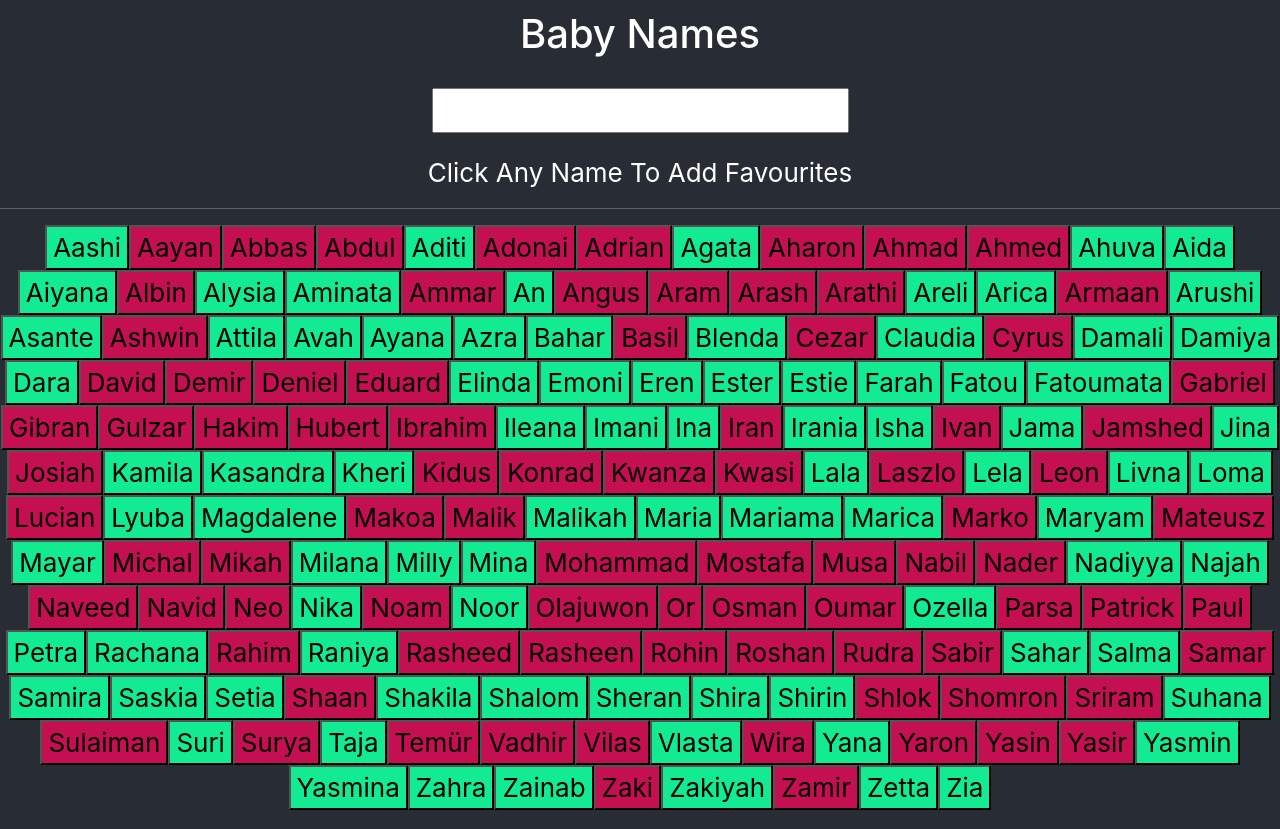
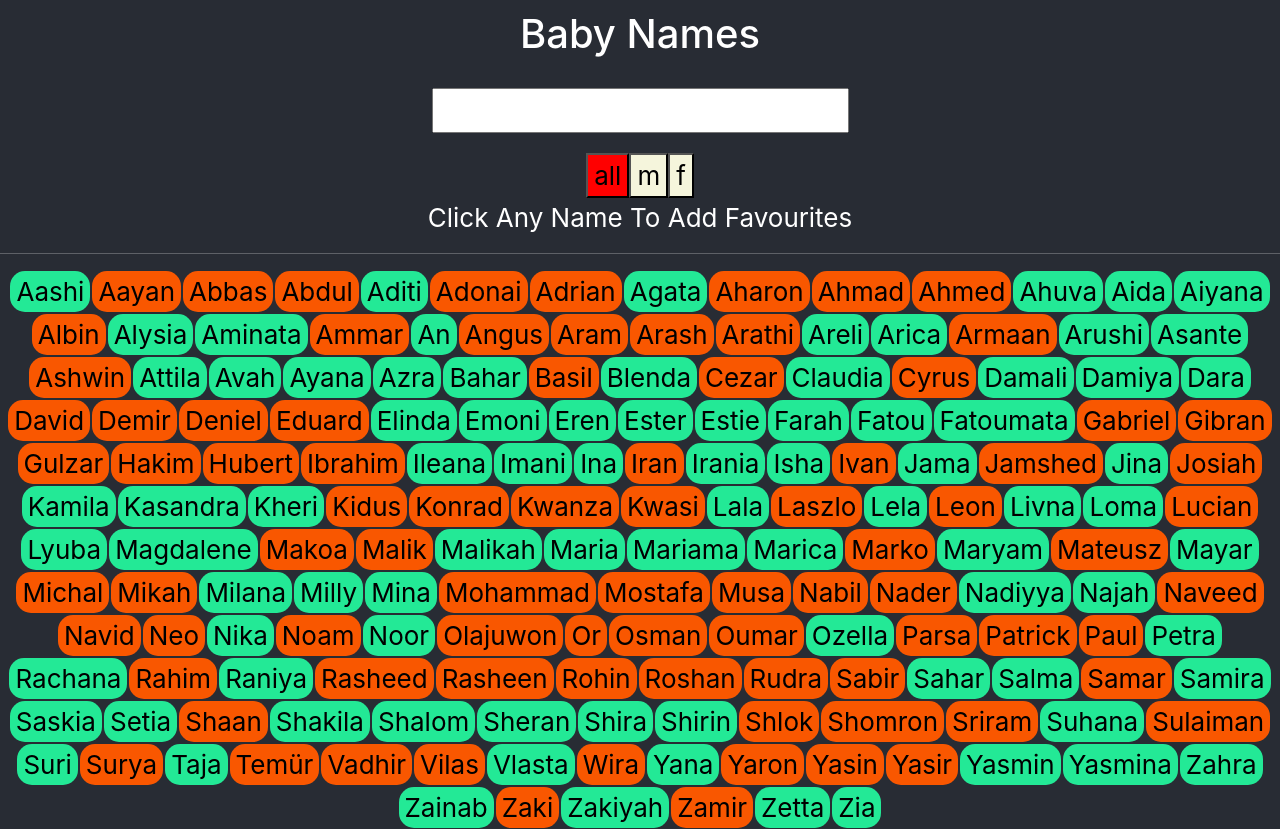
Before and after one commit to ikanengKhoza/baby-names, a React (Create React App) app: page / in a window 1280 px wide. Built offline with nearby package versions, Linux system fonts and the light colour scheme.

Commit message:
Part 3 Completed
Part 3 Completed

```diff
--- a/src/App.css
+++ b/src/App.css
@@ -35,12 +35,12 @@
 }
 
 .btn-background {
-  background-color: rgb(18, 235, 145);
+  background-color: rgb(35, 233, 150);
+  border: none;
+  border-radius: 15px;
+  margin: 1px;
 }
 
-.button-boy {
-  background-color: yellow;
-}
 
 h1 {
   margin: 10px;
--- a/src/NameDisplay.js
+++ b/src/NameDisplay.js
@@ -10,7 +10,7 @@ const BabyName = ({ nameProp, handleClick }) => {
       onClick={() => handleClick(nameProp)}
       className="btn-background"
       style={{
-        backgroundColor: sex === "m" ? "#c40f51" : "none",
+        backgroundColor: sex === "m" ? "#F95700FF" : "none",
       }}
     >
       {name}
@@ -21,9 +21,14 @@ const BabyName = ({ nameProp, handleClick }) => {
 const NameDisplay = () => {
   const [searchInput, setSearchInput] = useState("");
   const [favourites, setFavourites] = useState([]);
+  const [filteredSex, setfilteredSex] = useState("all");
 
   const handleNameClick = (nameObject) => {
     setFavourites([...favourites, nameObject]);
+  };
+
+  const handleRemoveNameFavourite = (nameObject) => {
+    setFavourites(favourites.filter((fav) => fav.id !== nameObject.id));
   };
 
   return (
@@ -34,12 +39,44 @@ const NameDisplay = () => {
           value={searchInput}
           onChange={(e) => setSearchInput(e.target.value)}
         />
+
+
+
+
+        <div>
+          <button
+            onClick={() => setfilteredSex("all")}
+            style={{
+              backgroundColor: filteredSex === "all" ? "red" : "beige",
+            }}
+          >
+            all
+          </button>
+          <button
+            onClick={() => setfilteredSex("m")}
+            style={{
+              backgroundColor: filteredSex === "m" ? "#F95700FF" : "beige",
+            }}
+          >
+           m
+          </button>
+          <button
+            onClick={() => setfilteredSex("f")}
+            style={{
+              backgroundColor: filteredSex === "f" ? "rgb(35, 233, 150)" : "beige",
+            }}
+          >
+           f
+          </button>
+        </div>
+
         <div>
           {favourites.map((fav) => (
-            <BabyName nameProp={fav} />
-          ))}{" "}
+            <BabyName nameProp={fav} handleClick={handleRemoveNameFavourite} />
+          ))}
           Click Any Name To Add Favourites
         </div>
+
         <hr />
 
         {NameData.sort((a, b) => (a.name > b.name ? 1 : -1))
```
Also changed, not shown: src/Search.js (+7 -11 lines).
